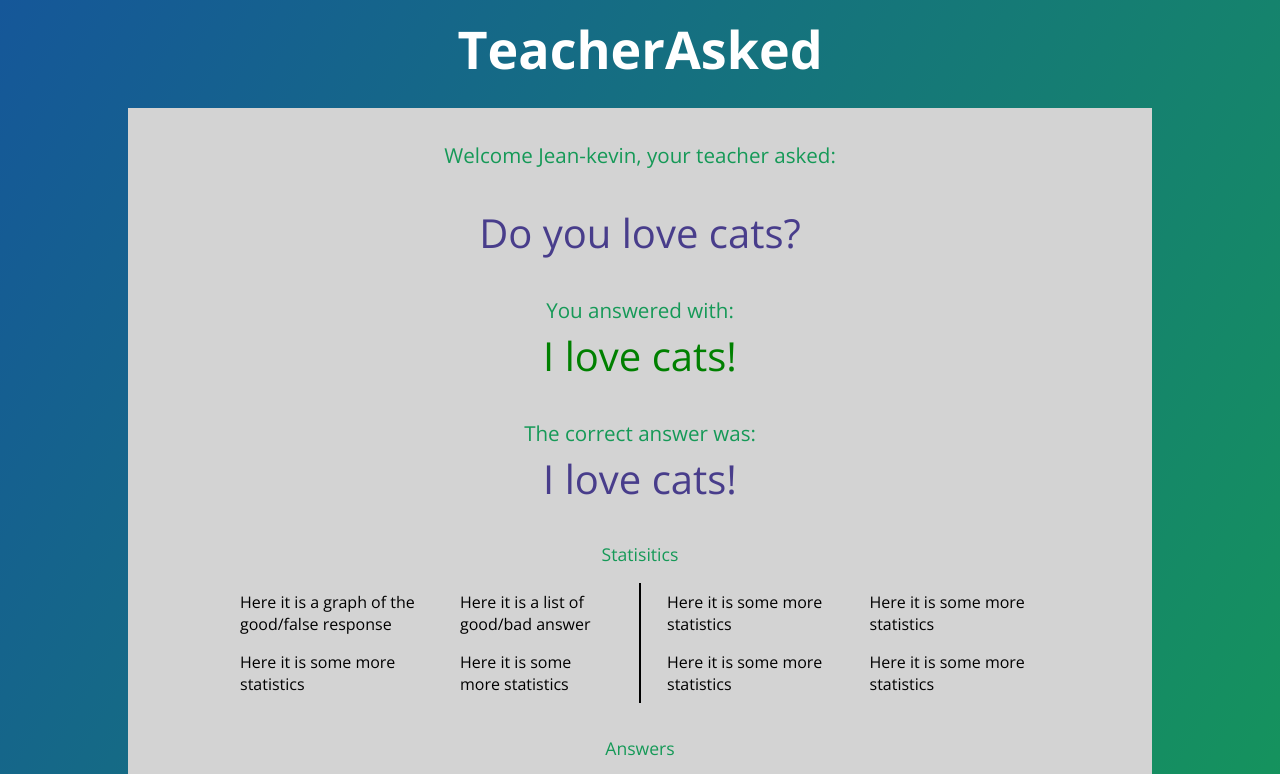
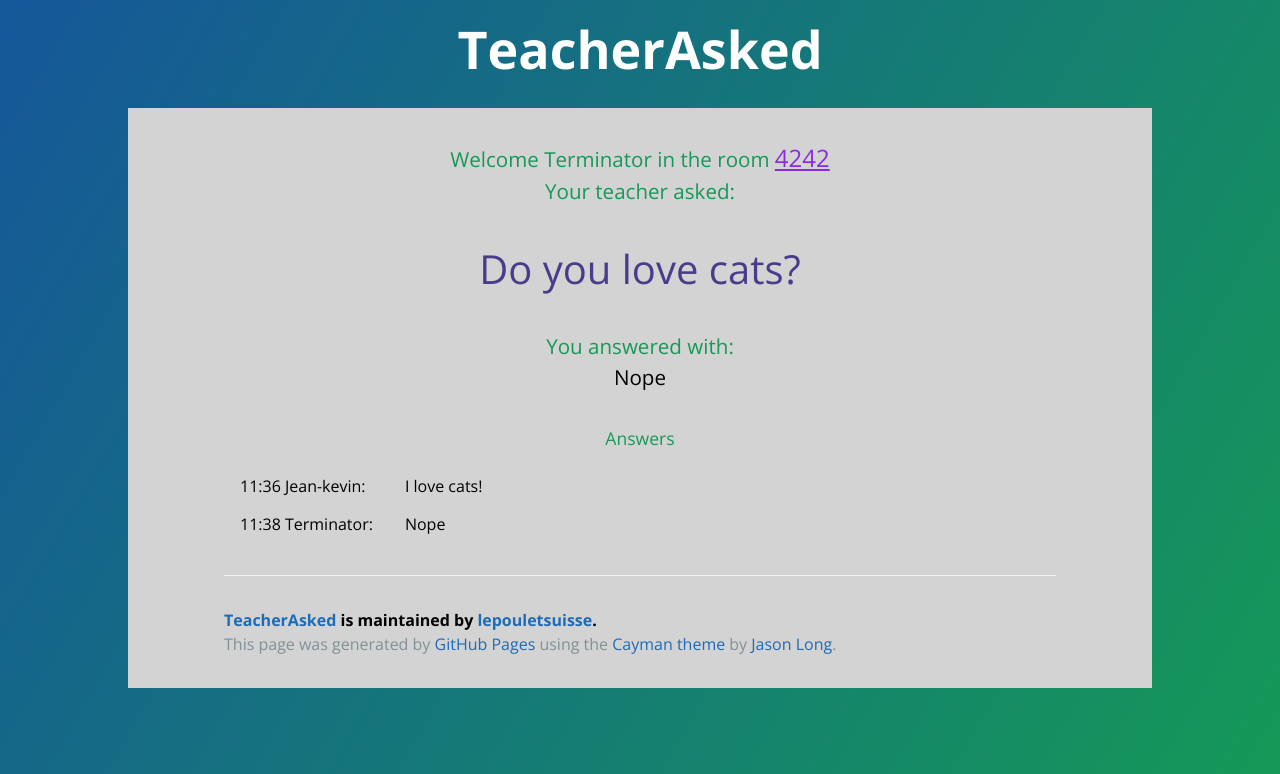
Before and after one commit to lepouletsuisse/TeacherAsked-webapp, a plain HTML site: page room_student.html in a window 1280 px wide. Shown: the top 774 px of the page. Drawn offline with nearby package versions, Linux system fonts and the light colour scheme.

Commit message:
Added id room

```diff
--- a/room_student.html
+++ b/room_student.html
@@ -15,7 +15,7 @@
 
     <section class="main-content">
       <h3>
-        <span aria-hidden="true" class="octicon octicon-link">Welcome Jean-kevin, your teacher asked:</span>
+        <span aria-hidden="true" class="octicon octicon-link">Welcome Terminator in the room <span class="room-id">4242</span><div>Your teacher asked:</div></span>
       </h3>
 
       <h4 class="currentQuestion-text">Do you love cats?</h4>
@@ -24,9 +24,9 @@
         <button class="answerStudent-button" onclick="">Submit</button>
       </div>-->
       <h3>You answered with:
-        <div class="goodAnswer">I love cats!</div>
+        <div class="no-check-answer">Nope</div>
       </h3>
-      <h3>The correct answer was:
+      <!--<h3>The correct answer was:
         <div class="currentQuestion-text">I love cats!</div>
       </h3>
 
@@ -52,7 +52,7 @@
             </tr>
           </table>
         </div>
-      </div>
+      </div>-->
 
       <h4>Answers</h4>
       <table class="answer-table">
--- a/stylesheets/stylesheet.css
+++ b/stylesheets/stylesheet.css
@@ -17,6 +17,16 @@
     text-decoration: underline; }
 
 .login-button{
+}
+
+.no-check-answer{
+  color:black !important;
+}
+
+.room-id{
+  color:blueviolet;
+  font-size: 24px;
+  text-decoration: underline;
 }
 
 .columns{
```
Also changed, not shown: room_teacher.html (+1 -1 lines).
